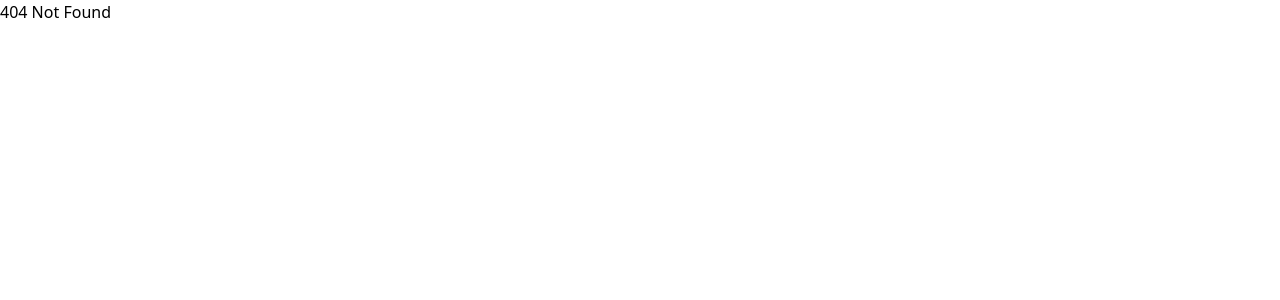
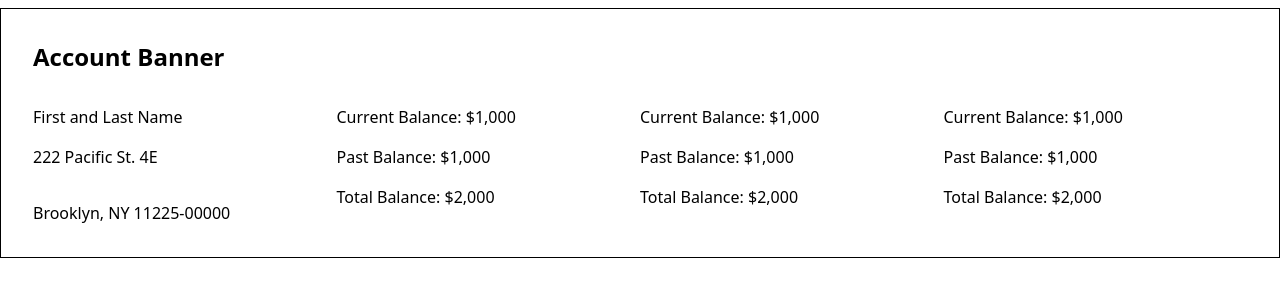
Before and after one commit to ZavierLowe/internal-dash, a React (Vite) app in the folder frontend/: page /AccountInquiry in a window 1280 px wide. Before the commit this address had no page. Shown: the top 300 px of the page. Built offline with nearby package versions, Linux system fonts and the light colour scheme.

Commit message:
Added new page
Added account inquiry page as the main page for an Inquiry

```diff
--- a/frontend/src/main.tsx
+++ b/frontend/src/main.tsx
@@ -3,6 +3,7 @@ import ReactDOM from 'react-dom/client'
 import App from './App.tsx'
 import './index.css'
 import { createBrowserRouter , RouterProvider } from 'react-router-dom'
+import AccountInquiry from './pages/Customer/AccountInquiry.tsx'
 
 
 const router = createBrowserRouter([
@@ -11,6 +12,10 @@ const router = createBrowserRouter([
     path:'/',
     element:<App/>,
     errorElement:<div>404 Not Found</div>
+  },
+  {
+    path:'/AccountInquiry',
+    element:<AccountInquiry/>
   }
 ])
 
--- /dev/null
+++ b/frontend/src/pages/Customer/AccountInquiry.tsx
@@ -0,0 +1,54 @@
+import React from 'react'
+
+const AccountInquiry = () => {
+  return (
+		<div className="mx-auto container mt-2">
+			<div className="p-8 border border-black">
+				<h1 className="text-2xl font-bold">Account Banner</h1>
+				<div className="grid grid-cols-4 mt-8">
+					<div className="flex flex-col space-y-4">
+						<div>First and Last Name</div>
+						<div>222 Pacific St. 4E</div>
+						<div></div>
+						<div>Brooklyn, NY 11225-00000</div>
+					</div>
+					<div className="flex flex-col space-y-4">
+						<div>
+							Current Balance: <span>$1,000</span>{" "}
+						</div>
+						<div>
+							Past Balance: <span>$1,000</span>{" "}
+						</div>
+						<div>
+							Total Balance: <span>$2,000</span>{" "}
+						</div>
+					</div>
+					<div className="flex flex-col space-y-4">
+						<div>
+							Current Balance: <span>$1,000</span>{" "}
+						</div>
+						<div>
+							Past Balance: <span>$1,000</span>{" "}
+						</div>
+						<div>
+							Total Balance: <span>$2,000</span>{" "}
+						</div>
+					</div>
+					<div className="flex flex-col space-y-4">
+						<div>
+							Current Balance: <span>$1,000</span>{" "}
+						</div>
+						<div>
+							Past Balance: <span>$1,000</span>{" "}
+						</div>
+						<div>
+							Total Balance: <span>$2,000</span>{" "}
+						</div>
+					</div>
+				</div>
+			</div>
+		</div>
+	);
+}
+
+export default AccountInquiry
```
